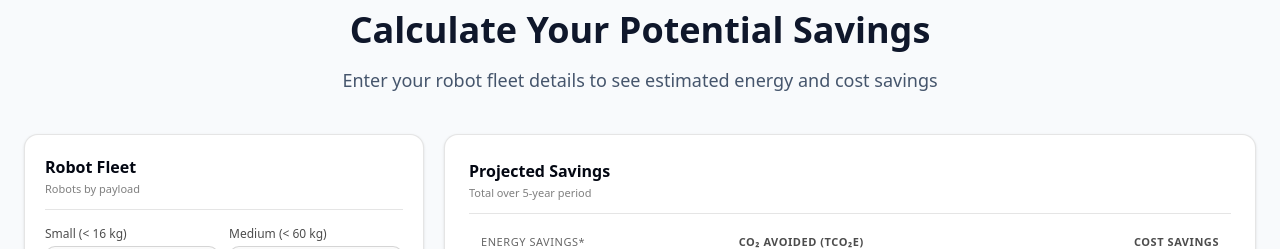
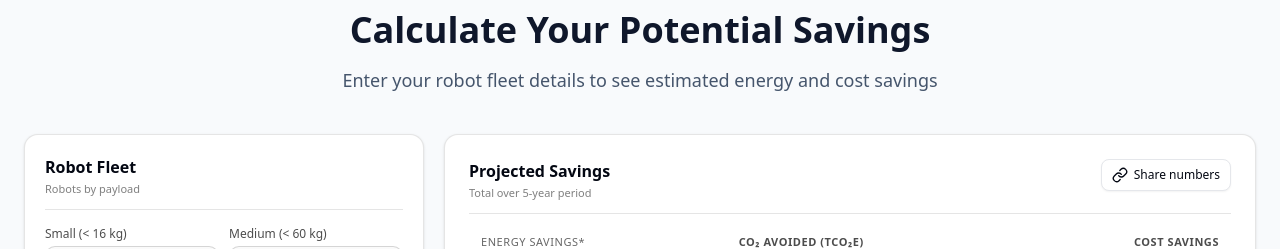
Before and after one commit to deusXmachina-dev/landing-page, a Next.js app: page / in a window 1280 px wide. Shown: the part 960-1209 px from the top of the page. Built offline with nearby package versions, Linux system fonts and the light colour scheme.

Commit message:
share numbers link

```diff
--- a/src/components/EnergyCalculator.tsx
+++ b/src/components/EnergyCalculator.tsx
@@ -3,6 +3,7 @@
 import { Suspense, useEffect, useMemo, useState } from "react";
 import { usePathname, useRouter, useSearchParams } from "next/navigation";
 import { ROBOT_POWER_CONSUMPTION, CO2_EMISSIONS_FACTOR, ENERGY_SAVINGS_SCENARIOS } from "@/lib/constants";
+import { Button } from "@/components/ui/button";
 
 const currency = new Intl.NumberFormat("cs-CZ", {
   style: "currency",
@@ -209,7 +210,18 @@ export default function EnergyCalculator({ className = "" }: EnergyCalculatorPro
           </div>
 
           <div className="lg:h-full">
-            <div className="rounded-xl border border-black/10 dark:border-white/10 p-4 md:p-6 bg-white dark:bg-black shadow-sm lg:h-full flex flex-col">
+            <div className="rounded-xl border border-black/10 dark:border-white/10 p-4 md:p-6 bg-white dark:bg-black shadow-sm lg:h-full flex flex-col relative">
+              <div className="absolute right-4 top-4 md:right-6 md:top-6">
+                <ShareButton
+                  smallRobotsText={smallRobotsText}
+                  mediumRobotsText={mediumRobotsText}
+                  largeRobotsText={largeRobotsText}
+                  xlargeRobotsText={xlargeRobotsText}
+                  energyCostText={energyCostText}
+                  hoursText={hoursText}
+                  lifetimeText={lifetimeText}
+                />
+              </div>
               <div className="pb-3 border-b border-black/10 dark:border-white/10 mb-5">
                 <h3 className="text-base font-semibold mb-0.5">Projected Savings</h3>
                 <p className="text-[11px] text-black/50 dark:text-white/50">Total over {results.lifetimeYears}-year period</p>
@@ -383,6 +395,76 @@ function ScenarioRow({
   );
 }
 
+function ShareButton({
+  smallRobotsText,
+  mediumRobotsText,
+  largeRobotsText,
+  xlargeRobotsText,
+  energyCostText,
+  hoursText,
+  lifetimeText,
+}: {
+  smallRobotsText: string;
+  mediumRobotsText: string;
+  largeRobotsText: string;
+  xlargeRobotsText: string;
+  energyCostText: string;
+  hoursText: string;
+  lifetimeText: string;
+}) {
+  const [copyState, setCopyState] = useState<"idle" | "copied">("idle");
+
+  const handleShare = async () => {
+    if (copyState === "copied") return;
+
+    const params = new URLSearchParams();
+    params.set("sr", smallRobotsText);
+    params.set("mr", mediumRobotsText);
+    params.set("lr", largeRobotsText);
+    params.set("xr", xlargeRobotsText);
+    params.set("ec", energyCostText);
+    params.set("h", hoursText);
+    params.set("lt", lifetimeText);
+
+    const url = `${window.location.origin}${window.location.pathname}?${params.toString()}#calculator`;
+
+    try {
+      await navigator.clipboard.writeText(url);
+      setCopyState("copied");
+      setTimeout(() => {
+        setCopyState("idle");
+      }, 2000);
+    } catch (err) {
+      console.error("Failed to copy:", err);
+    }
+  };
+
+  return (
+    <Button
+      variant="outline"
+      size="sm"
+      onClick={handleShare}
+      className="text-xs"
+    >
+      <svg
+        xmlns="http://www.w3.org/2000/svg"
+        width="16"
+        height="16"
+        viewBox="0 0 24 24"
+        fill="none"
+        stroke="currentColor"
+        strokeWidth="2"
+        strokeLinecap="round"
+        strokeLinejoin="round"
+      >
+        <path d="M10 13a5 5 0 0 0 7.54.54l3-3a5 5 0 0 0-7.07-7.07l-1.72 1.71" />
+        <path d="M14 11a5 5 0 0 0-7.54-.54l-3 3a5 5 0 0 0 7.07 7.07l1.71-1.71" />
+      </svg>
+      {copyState === "copied" ? "Link copied!" : "Share numbers"}
+    </Button>
+  );
+}
+
 function ContactButton({ results }: { results: { baselineMwhPerYear: number; baselineCost: number; baselineLifetimeCost: number; lifetimeYears: number; scenarios: Array<{ pct: number; lifetimeSavings: number; co2SavingsTons: number; totalEnergySavingsMwh: number }> } }) {
   const typicalScenario = results.scenarios.find(s => s.pct === 20);
 
```
